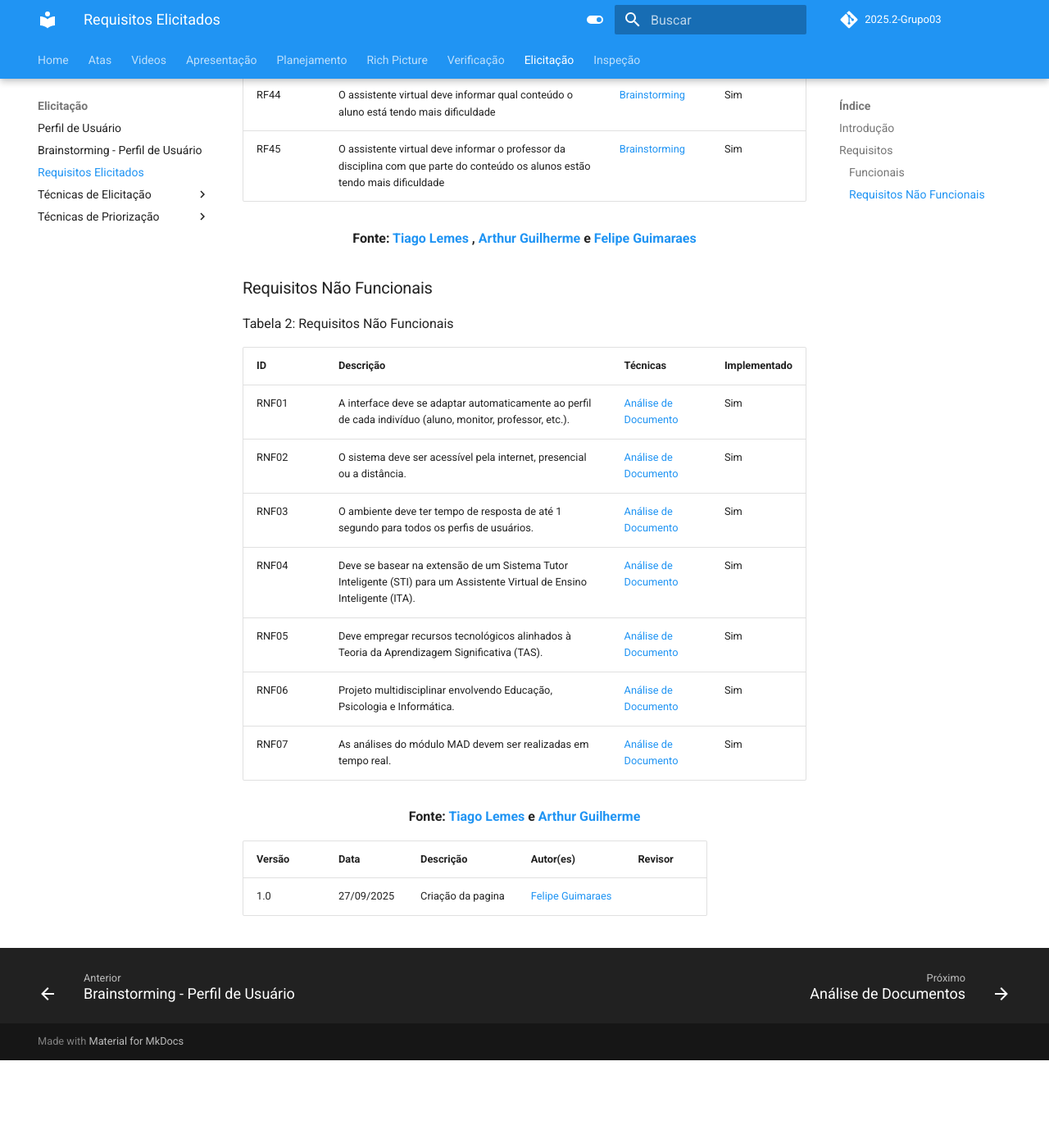
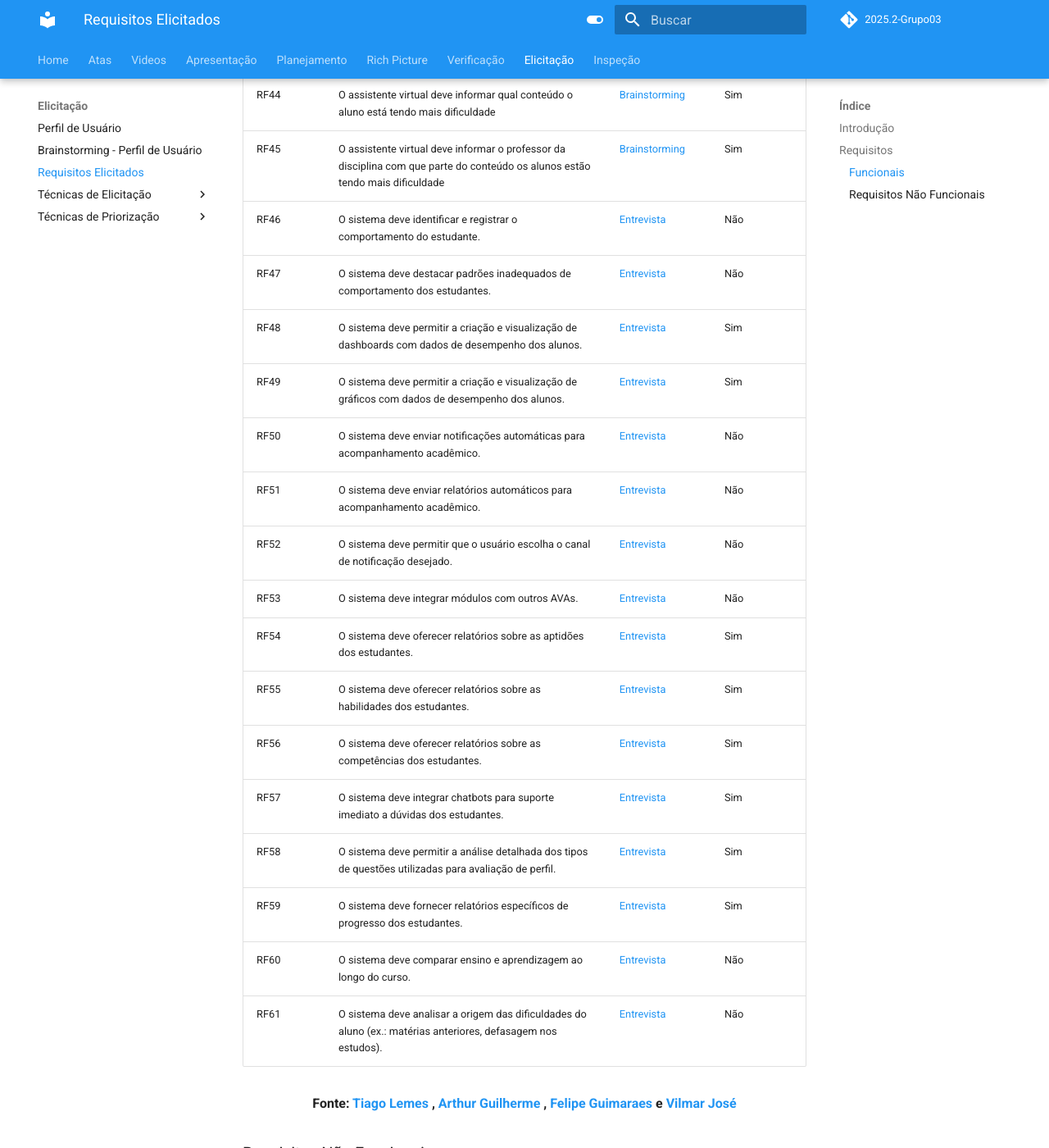
Before and after one commit to Requisitos-de-Software/2025.2-Grupo03, an MkDocs documentation site: the page built from docs/Elicitacao/requisitos_elicitados.md, in a window 1280 px wide and 1400 px high, scrolled down 3670 px. Shown: the whole window at 82% size. Built offline with MkDocs 1.6.1 and Material for MkDocs 9.7.7, drawn with Linux system fonts in a browser that asks for light colours; comment, search, counter and statistics services are not loaded; before the commit the page ends 4963 px from its top, so only the background shows below that; some of the changed text lies outside the part shown.

Commit message:
alterando tela de req elicitados

```diff
--- a/docs/Elicitacao/requisitos_elicitados.md
+++ b/docs/Elicitacao/requisitos_elicitados.md
@@ -64,9 +64,25 @@
 | RF43 | O assistente virtual deve sugerir questões com o conteúdo da vídeo aula   | [Brainstorming](https://requisitos-de-software.github.io/2025.2-Grupo03/Elicitacao/brainstorming/#requisitos-elicitados) | Sim          |
 | RF44 | O assistente virtual deve informar qual conteúdo o aluno está tendo mais dificuldade | [Brainstorming](https://requisitos-de-software.github.io/2025.2-Grupo03/Elicitacao/brainstorming/#requisitos-elicitados) | Sim        |
 | RF45 | O assistente virtual deve informar o professor da disciplina com que parte do conteúdo os alunos estão tendo mais dificuldade | [Brainstorming](https://requisitos-de-software.github.io/2025.2-Grupo03/Elicitacao/brainstorming/#requisitos-elicitados) | Sim        |
+| RF46 | O sistema deve identificar e registrar o comportamento do estudante.                                          | [Entrevista](https://requisitos-de-software.github.io/2025.2-Grupo03/Elicitacao/entrevista/) | Não |
+| RF47 | O sistema deve destacar padrões inadequados de comportamento dos estudantes.                                  | [Entrevista](https://requisitos-de-software.github.io/2025.2-Grupo03/Elicitacao/entrevista/) | Não |
+| RF48 | O sistema deve permitir a criação e visualização de dashboards com dados de desempenho dos alunos.            | [Entrevista](https://requisitos-de-software.github.io/2025.2-Grupo03/Elicitacao/entrevista/) | Sim |
+| RF49 | O sistema deve permitir a criação e visualização de gráficos com dados de desempenho dos alunos.              | [Entrevista](https://requisitos-de-software.github.io/2025.2-Grupo03/Elicitacao/entrevista/) | Sim |
+| RF50 | O sistema deve enviar notificações automáticas para acompanhamento acadêmico.                                 | [Entrevista](https://requisitos-de-software.github.io/2025.2-Grupo03/Elicitacao/entrevista/) | Não |
+| RF51 | O sistema deve enviar relatórios automáticos para acompanhamento acadêmico.                                   | [Entrevista](https://requisitos-de-software.github.io/2025.2-Grupo03/Elicitacao/entrevista/) | Não |
+| RF52 | O sistema deve permitir que o usuário escolha o canal de notificação desejado.                                | [Entrevista](https://requisitos-de-software.github.io/2025.2-Grupo03/Elicitacao/entrevista/) | Não |
+| RF53 | O sistema deve integrar módulos com outros AVAs.                                                              | [Entrevista](https://requisitos-de-software.github.io/2025.2-Grupo03/Elicitacao/entrevista/) | Não |
+| RF54 | O sistema deve oferecer relatórios sobre as aptidões dos estudantes.                                          | [Entrevista](https://requisitos-de-software.github.io/2025.2-Grupo03/Elicitacao/entrevista/) | Sim |
+| RF55 | O sistema deve oferecer relatórios sobre as habilidades dos estudantes.                                       | [Entrevista](https://requisitos-de-software.github.io/2025.2-Grupo03/Elicitacao/entrevista/) | Sim |
+| RF56 | O sistema deve oferecer relatórios sobre as competências dos estudantes.                                      | [Entrevista](https://requisitos-de-software.github.io/2025.2-Grupo03/Elicitacao/entrevista/) | Sim |
+| RF57 | O sistema deve integrar chatbots para suporte imediato a dúvidas dos estudantes.                              | [Entrevista](https://requisitos-de-software.github.io/2025.2-Grupo03/Elicitacao/entrevista/) | Sim |
+| RF58 | O sistema deve permitir a análise detalhada dos tipos de questões utilizadas para avaliação de perfil.         | [Entrevista](https://requisitos-de-software.github.io/2025.2-Grupo03/Elicitacao/entrevista/) | Sim |
+| RF59 | O sistema deve fornecer relatórios específicos de progresso dos estudantes.                                   | [Entrevista](https://requisitos-de-software.github.io/2025.2-Grupo03/Elicitacao/entrevista/) | Sim |
+| RF60 | O sistema deve comparar ensino e aprendizagem ao longo do curso.                                              | [Entrevista](https://requisitos-de-software.github.io/2025.2-Grupo03/Elicitacao/entrevista/) | Não |
+| RF61 | O sistema deve analisar a origem das dificuldades do aluno (ex.: matérias anteriores, defasagem nos estudos). | [Entrevista](https://requisitos-de-software.github.io/2025.2-Grupo03/Elicitacao/entrevista/) | Não |
 
 <div align="center">
-  <strong>Fonte: <a href="https://github.com/TiagoTeixeira-2005">Tiago Lemes</a> , <a href="https://github.com/ArthurGuilher62">Arthur Guilherme</a> e <a href="https://github.com/felipegf1">Felipe Guimaraes</a> </strong>
+  <strong>Fonte: <a href="https://github.com/TiagoTeixeira-2005">Tiago Lemes</a> , <a href="https://github.com/ArthurGuilher62">Arthur Guilherme</a> , <a href="https://github.com/felipegf1">Felipe Guimaraes</a> e <a href="https://github.com/VilmarFagundes">Vilmar José</a> </strong>
 </div>
 
 ### Requisitos Não Funcionais
@@ -82,6 +98,14 @@
 | RNF05 | Deve empregar recursos tecnológicos alinhados à Teoria da Aprendizagem Significativa (TAS). | [Análise de Documento](https://requisitos-de-software.github.io/2025.2-Grupo03/Elicitacao/analise_de_documentos/#requisitos-nao-funcionais) | Sim |
 | RNF06 | Projeto multidisciplinar envolvendo Educação, Psicologia e Informática. | [Análise de Documento](https://requisitos-de-software.github.io/2025.2-Grupo03/Elicitacao/analise_de_documentos/#requisitos-nao-funcionais) | Sim |
 | RNF07 | As análises do módulo MAD devem ser realizadas em tempo real. | [Análise de Documento](https://requisitos-de-software.github.io/2025.2-Grupo03/Elicitacao/analise_de_documentos/#requisitos-nao-funcionais) | Sim |
+| RNF08 | O sistema deve garantir que os dados dos estudantes sejam armazenados de forma segura e criptografada. | [Entrevista](https://requisitos-de-software.github.io/2025.2-Grupo03/Elicitacao/entrevista/) | Sim |
+| RNF09 | O sistema deve estar disponível 24 horas por dia, 7 dias por semana, com tempo de indisponibilidade máximo de 1% ao mês. | [Entrevista](https://requisitos-de-software.github.io/2025.2-Grupo03/Elicitacao/entrevista/) | Sim |
+| RNF10 | O tempo de resposta para carregamento de dashboards e gráficos deve ser inferior a 3 segundos.   | [Entrevista](https://requisitos-de-software.github.io/2025.2-Grupo03/Elicitacao/entrevista/) | Não |
+| RNF11 | O sistema deve ser compatível com dispositivos móveis (responsividade).                          | [Entrevista](https://requisitos-de-software.github.io/2025.2-Grupo03/Elicitacao/entrevista/) | Não |
+| RNF12 | O sistema deve seguir padrões de acessibilidade para garantir usabilidade a todos os usuários. | [Entrevista](https://requisitos-de-software.github.io/2025.2-Grupo03/Elicitacao/entrevista/) | Não |
+| RNF13 | O sistema deve possibilitar integração com outros AVAs e sistemas educacionais externos. | [Entrevista](https://requisitos-de-software.github.io/2025.2-Grupo03/Elicitacao/entrevista/) | Não |
+| RNF14 | O sistema deve permitir escalabilidade para atender um número crescente de alunos e módulos sem perda de desempenho. | [Entrevista](https://requisitos-de-software.github.io/2025.2-Grupo03/Elicitacao/entrevista/) | Sim |
+| RNF15 | O sistema deve garantir a privacidade dos dados dos estudantes em conformidade com a LGPD.       | [Entrevista](https://requisitos-de-software.github.io/2025.2-Grupo03/Elicitacao/entrevista/) | Sim|
 
 <div align="center">
   <strong>Fonte: <a href="https://github.com/TiagoTeixeira-2005">Tiago Lemes</a> e <a href="https://github.com/ArthurGuilher62">Arthur Guilherme</a></strong>
```
Also changed, not shown: docs/Elicitacao/entrevista.md (+24 -24 lines).
